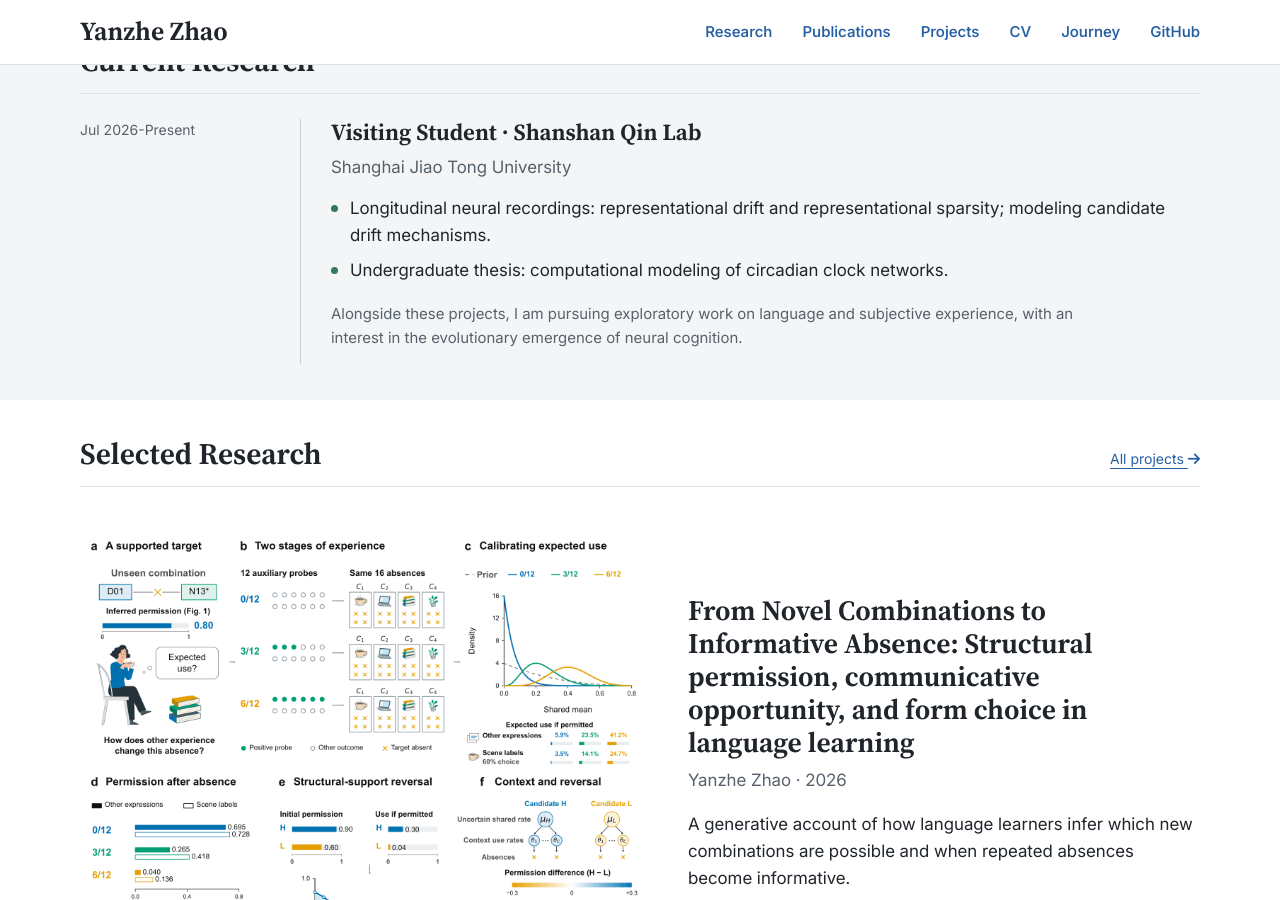
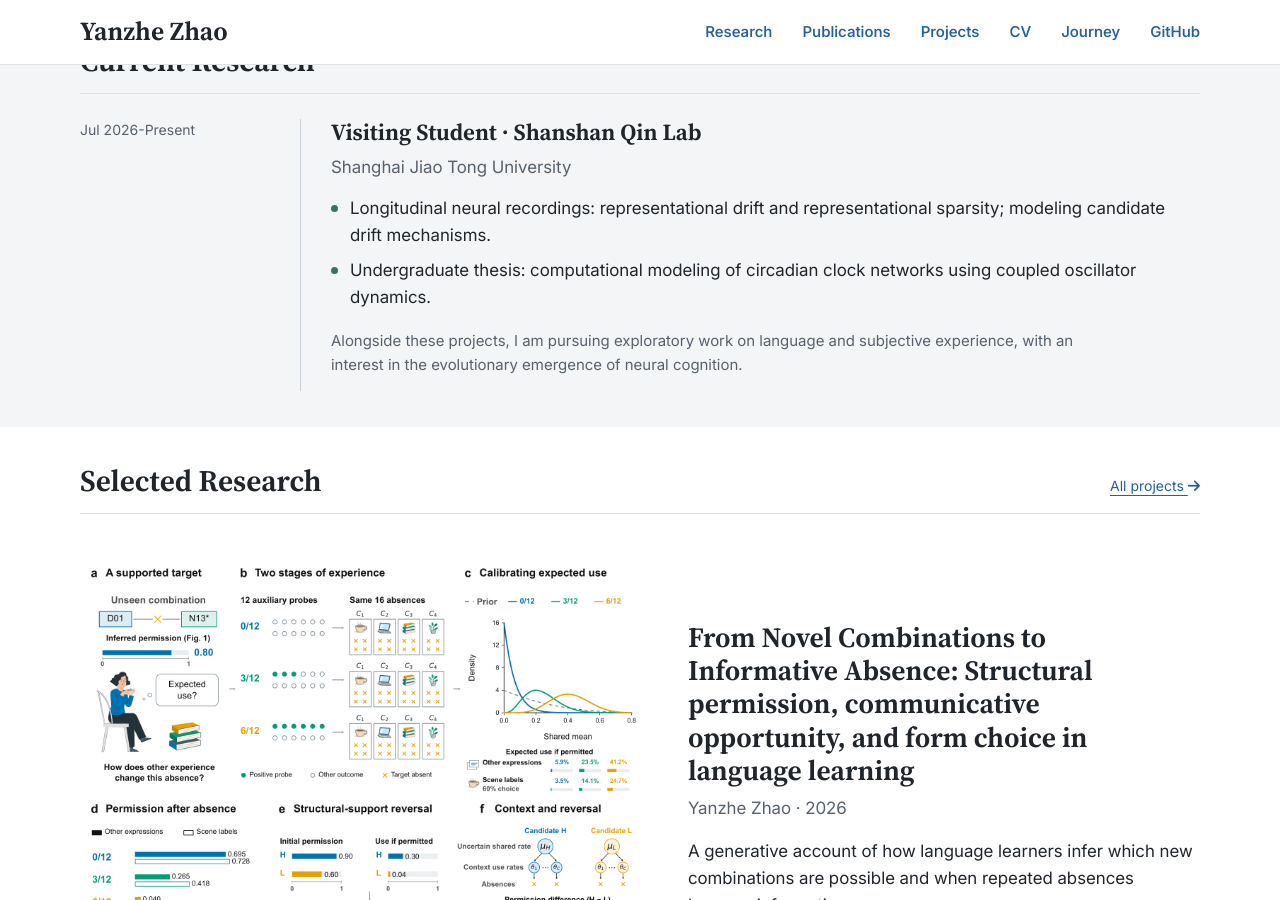
Before and after one commit to JustinZHAO-05/JustinZHAO-05.github.io, a Jekyll site: the page built from _pages/about.md, in a window 1280 px wide and 900 px high, scrolled down 529 px. Built offline with Jekyll 4.4.1, drawn with Linux system fonts in a browser that asks for light colours.

Commit message:
Clarify research supervision and circadian thesis method

```diff
--- a/_data/cv.json
+++ b/_data/cv.json
@@ -66,15 +66,15 @@
       "highlights": [
         "Analyze longitudinal neural recordings to investigate the relationship between representational drift and representational sparsity.",
         "Develop computational models to investigate candidate mechanisms underlying representational drift.",
-        "Conduct an undergraduate thesis project on computational modeling of circadian clock networks."
+        "Conduct an undergraduate thesis project on computational modeling of circadian clock networks using coupled oscillator dynamics."
       ]
     },
     {
-      "name": "NeoScholar and Imperial College London",
+      "name": "NeoScholar Program — Supervised by Prof. Sen Wang (Imperial College London).",
       "position": "In-person Summer Research",
       "startDate": "2025-07",
       "endDate": "2025-08",
-      "summary": "Research supervised by Prof. Sen Wang; developed and evaluated deep reinforcement learning for nonholonomic narrow dead-end escape, leading to the CSAI 2025 paper. Evaluation: A.",
+      "summary": "Developed and evaluated deep reinforcement learning for nonholonomic narrow dead-end escape, leading to the CSAI 2025 paper. Evaluation: A.",
       "highlights": [
         "Developed and evaluated deep reinforcement learning for constrained robot navigation, with simulation engineering and experimental analysis."
       ]
--- a/_data/experience.yml
+++ b/_data/experience.yml
@@ -9,7 +9,7 @@
   bullets:
     - "Analyze longitudinal neural recordings to investigate the relationship between representational drift and representational sparsity."
     - "Develop computational models to investigate candidate mechanisms underlying representational drift."
-    - "Conduct an undergraduate thesis project on computational modeling of circadian clock networks."
+    - "Conduct an undergraduate thesis project on computational modeling of circadian clock networks using coupled oscillator dynamics."
 - id: neuromatch
   dates: 6-24 Jul 2026
   start: "2026-07-06"
@@ -33,9 +33,9 @@
   start: "2025-07"
   end: "2025-08"
   title: In-person Summer Research
-  institution: NeoScholar and Imperial College London
+  institution: "NeoScholar Program \u2014 Supervised by Prof. Sen Wang (Imperial College London)."
   kind: research
-  summary: "Research supervised by Prof. Sen Wang; developed and evaluated deep reinforcement learning for nonholonomic narrow dead-end escape, leading to the CSAI 2025 paper. Evaluation: A."
+  summary: "Developed and evaluated deep reinforcement learning for nonholonomic narrow dead-end escape, leading to the CSAI 2025 paper. Evaluation: A."
   bullets:
     - "Developed and evaluated deep reinforcement learning for constrained robot navigation, with simulation engineering and experimental analysis."
 - id: perception-training
--- a/_pages/about.md
+++ b/_pages/about.md
@@ -28,7 +28,7 @@ redirect_from:
 </section>
 <section class="page-band" id="current-research"><div class="site-wrap section-space">
   <h2 class="section-title">Current Research</h2>
-  <div class="dated-entry"><p class="entry-date">Jul 2026-Present</p><div><h3>Visiting Student &middot; Shanshan Qin Lab</h3><p><a class="quiet-link" href="https://ssqinlab.com/">Shanghai Jiao Tong University</a></p><ul class="research-lines"><li>Longitudinal neural recordings: representational drift and representational sparsity; modeling candidate drift mechanisms.</li><li>Undergraduate thesis: computational modeling of circadian clock networks.</li></ul><p class="current-exploration">Alongside these projects, I am pursuing exploratory work on language and subjective experience, with an interest in the evolutionary emergence of neural cognition.</p></div></div>
+  <div class="dated-entry"><p class="entry-date">Jul 2026-Present</p><div><h3>Visiting Student &middot; Shanshan Qin Lab</h3><p><a class="quiet-link" href="https://ssqinlab.com/">Shanghai Jiao Tong University</a></p><ul class="research-lines"><li>Longitudinal neural recordings: representational drift and representational sparsity; modeling candidate drift mechanisms.</li><li>Undergraduate thesis: computational modeling of circadian clock networks using coupled oscillator dynamics.</li></ul><p class="current-exploration">Alongside these projects, I am pursuing exploratory work on language and subjective experience, with an interest in the evolutionary emergence of neural cognition.</p></div></div>
 </div></section>
 <section class="site-wrap section-space" id="research">
   <div class="section-heading-row"><h2 class="section-title">Selected Research</h2><a href="{{ '/portfolio/' | relative_url }}">All projects <i class="fas fa-arrow-right" aria-hidden="true"></i></a></div>
```
Also changed, not shown: 3 other files.
